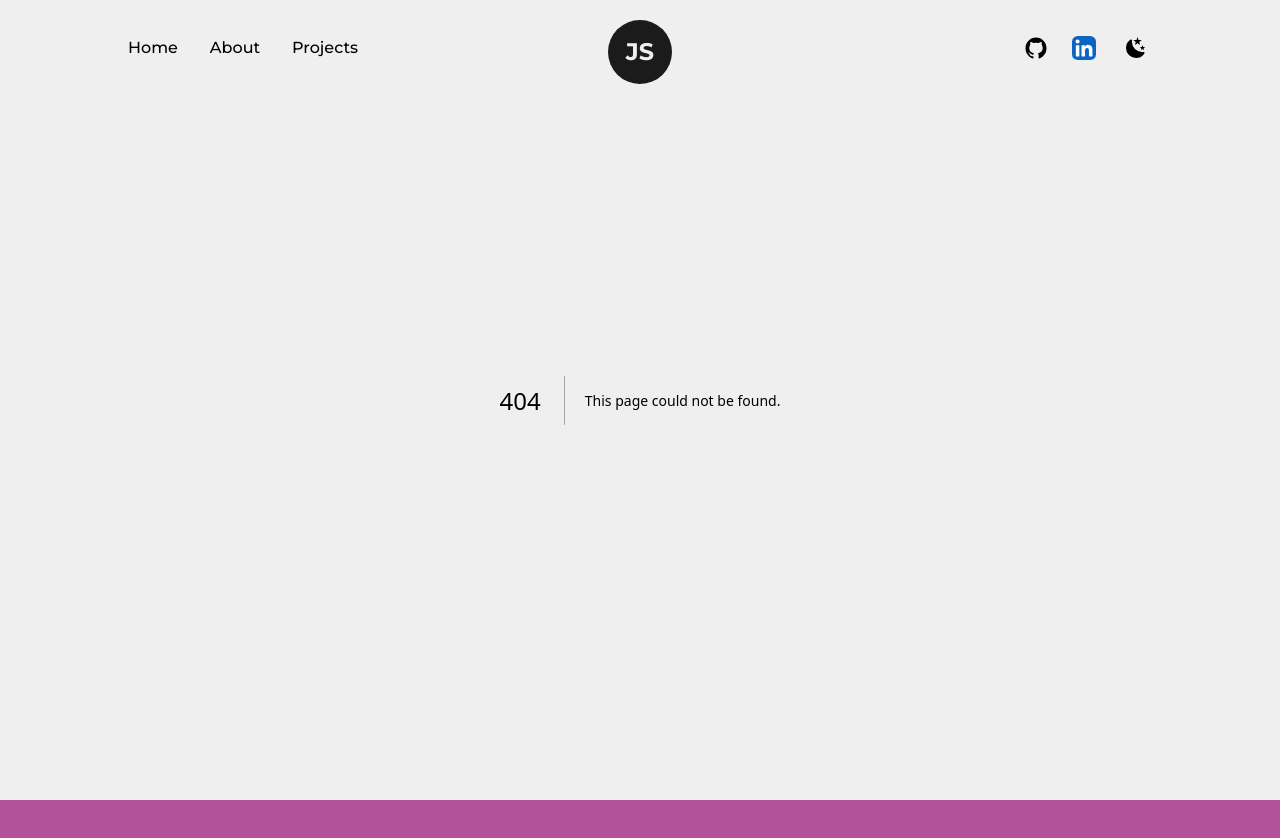
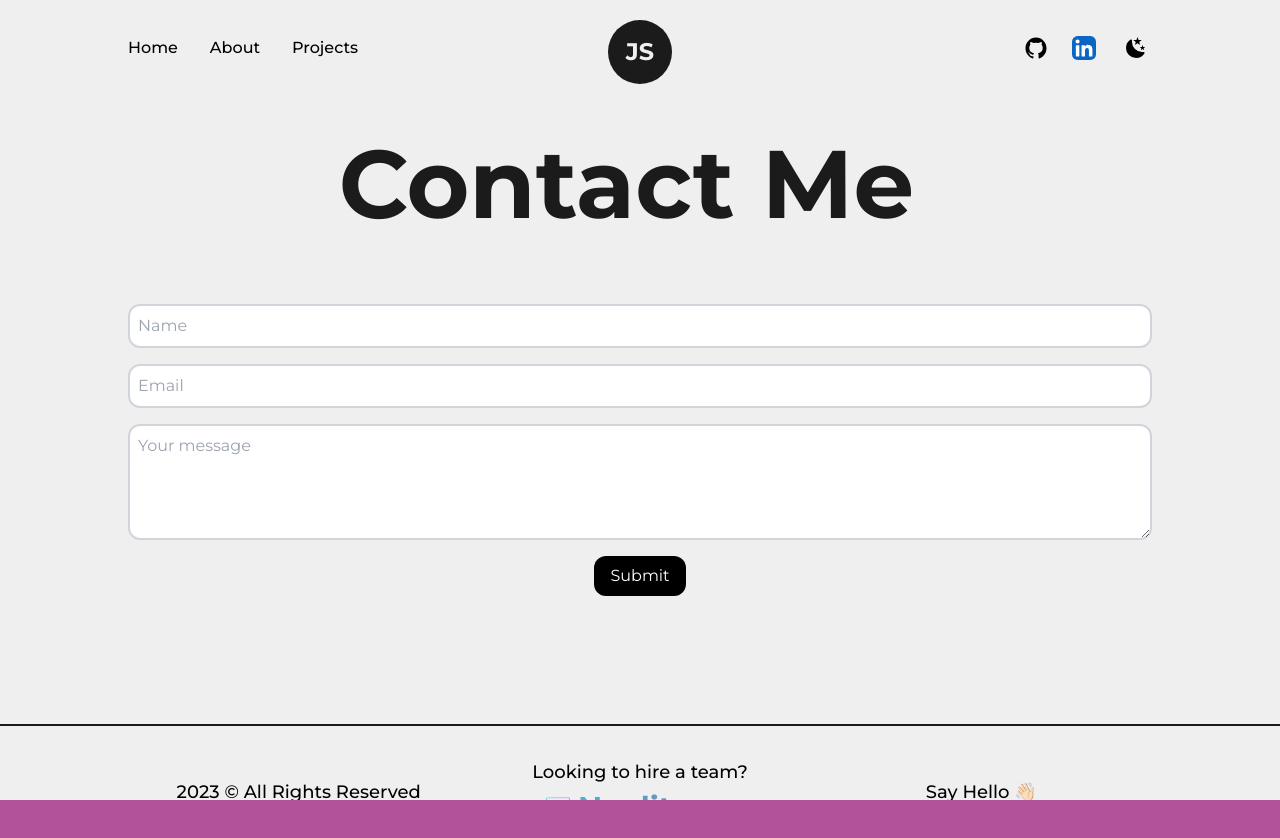
Before and after one commit to Jaron-S/nextjs-portfolio, a Next.js app: page /contact in a window 1280 px wide. Before the commit this address had no page. Shown: the top 838 px of the page. Built offline with nearby package versions, Linux system fonts and the light colour scheme.

Commit message:
added contact page

```diff
--- /dev/null
+++ b/src/pages/contact.js
@@ -0,0 +1,28 @@
+import ContactForm from "@/components/contact/ContactForm";
+import AnimatedText from "@/components/global/AnimatedText";
+import Layout from "@/components/global/Layout";
+import React from "react";
+import Head from "next/head";
+
+const pageTitle = "Jaron S | Contact Page";
+const pageDescription = "You can contact me here";
+const animatedTextContent = "Contact Me";
+
+const contact = () => {
+  return (
+    <>
+      <Head>
+        <title>{pageTitle}</title>
+        <meta name="description" content={pageDescription} />
+      </Head>
+      <main className="flex w-full flex-col items-center justify-center">
+        <Layout className="pt-16 !mt-0 lg:pt-8">
+          <AnimatedText text={animatedTextContent} className="my-16" />
+          <ContactForm />
+        </Layout>
+      </main>
+    </>
+  );
+};
+
+export default contact;
```
